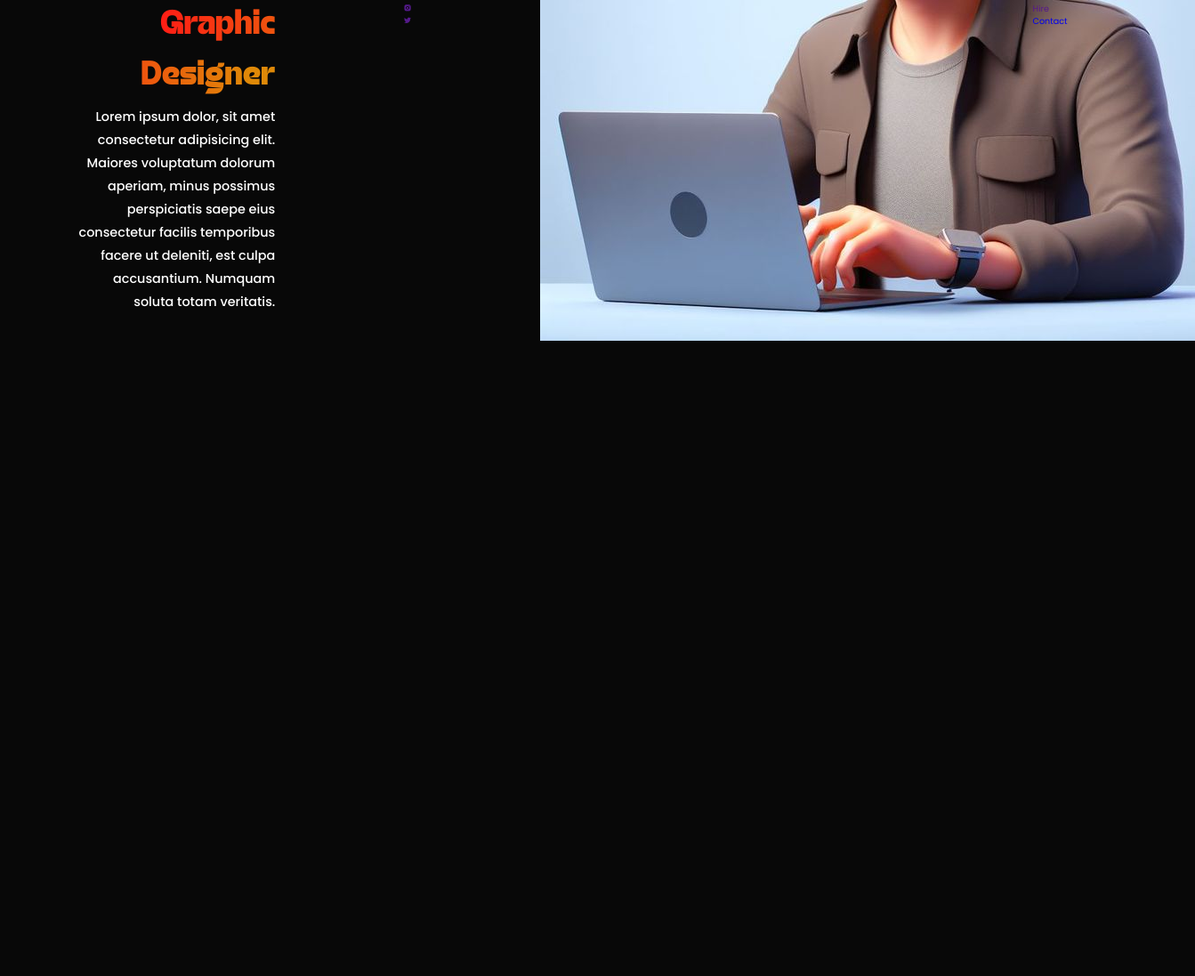
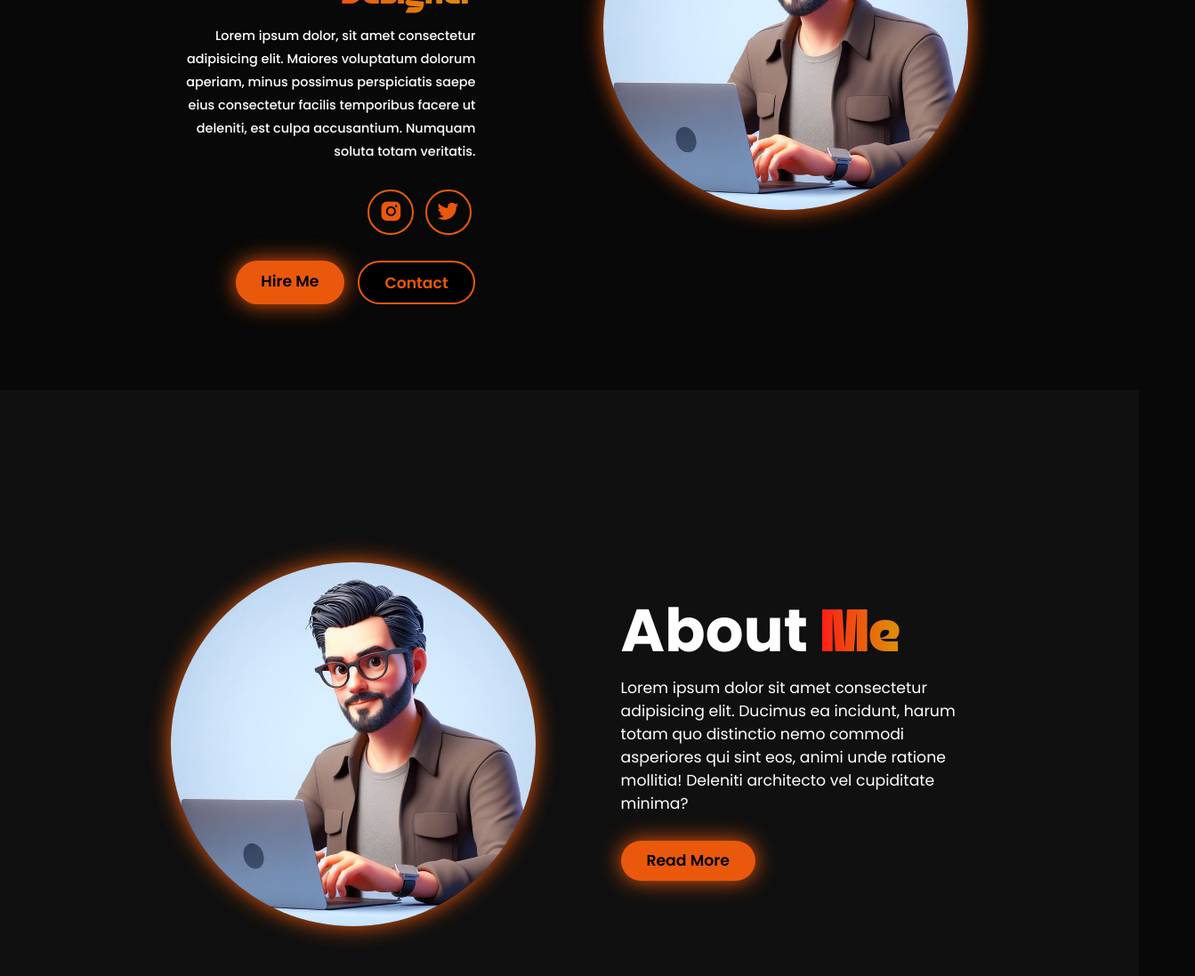
Before and after one commit to Bbylumi/portfolio, a plain HTML site: page index.html in a window 1280 px wide. Shown: the part 449-1546 px from the top of the page at 89% size, 1343 px wide, since content can reach past the window. Before the commit the page ends 932 px from the top, so only its background shows below. Drawn offline with nearby package versions, Linux system fonts and the light colour scheme; files whose address does not match are found by name.

Commit message:
created the about me section

```diff
--- a/index.html
+++ b/index.html
@@ -43,7 +43,6 @@
           consectetur facilis temporibus facere ut deleniti, est culpa
           accusantium. Numquam soluta totam veritatis.
         </p>
-      </div>
         <div class="social-icon">
           <a href="">
             <i class="bx bxl-instagram-alt"></i>
@@ -53,15 +52,33 @@
             <i class="bx bxl-twitter"></i>
           </a>
         </div>
+        <div class="btn-group">
+          <a href="" class="btn">Hire Me</a>
+          <a href="#contact" class="btn">Contact</a>
+        </div>
+      </div>
 
       <div class="home-img">
-        <img src="./assets/gp.jpg" alt="" srcset="">
+        <img src="./assets/gp.jpg" alt="" srcset="" />
+      </div>
+    </section>
+
+    <section class="about">
+      <div class="about-img">
+        <img src="/assets/gp.jpg" alt="" srcset="" />
       </div>
 
-      <div class="btn-group">
-        <a href="" class="btn">Hire</a>
-        <a href="#contact" class="btn">Contact</a>
+      <div class="about-content">
+        <h2>About <span>Me</span></h2>
+        <p>
+          Lorem ipsum dolor sit amet consectetur adipisicing elit. Ducimus ea
+          incidunt, harum totam quo distinctio nemo commodi asperiores qui sint
+          eos, animi unde ratione mollitia! Deleniti architecto vel cupiditate
+          minima?
+        </p>
+        <a href="" class="btn">Read More</a>
       </div>
+
     </section>
     <script src="./script.js"></script>
   </body>
--- a/style.css
+++ b/style.css
@@ -125,6 +125,7 @@ section{
     align-items: center;
     justify-content: center;
     gap: 15rem;
+    margin-top: 77px;
 }
 
 .home-content{
@@ -151,7 +152,121 @@ section{
     font-weight: 500;
     line-height: 1.8;
 }
-.home-img{
+.home-img img{
     width: 32vw;
     border-radius: 50%;
+    box-shadow: 0 0 25px var(--main-color);
+    transition: 0.4s ease-in-out;
 }
+
+.home-img img:hover{
+     box-shadow: 0 0 25px var(--main-color),
+                 0 0 50px var(--main-color),
+                 0 0 100px var(--main-color)
+}
+
+
+.social-icon a {
+    display: inline-flex;
+    justify-content: center;
+    align-items: center;
+    font-size: 3rem;
+    padding: 1rem;
+    background: transparent;
+    border-radius: 50%;
+    border: 2px solid var(--main-color);
+    color: var(--main-color);
+    margin: 3rem 0.5rem;
+    transition: 0.3s ease-in-out;
+}
+
+.social-icon a:hover{
+    color: var(--text-color);
+    background-color: var(--main-color);
+    transform: scale(1.2) translateY(-5px);
+    box-shadow: 0 0 25px var(--main-color);
+}
+
+
+.btn-group{
+    display: flex;
+    gap: 1.5rem;
+}
+
+.btn{
+    display: inline-flex;
+    padding: 1rem 3rem;
+    background-color: var(--main-color);
+    box-shadow: 0 0 25px var(--main-color);
+    border-radius: 3rem;
+    font-size: 1.8rem;
+    color: black;
+    font-weight: 600;
+    transition: 0.3s ease-in-out;
+}
+.btn:hover{
+    transform: scale(1.05);
+    box-shadow: 0 0 25px var(--main-color),
+                0 0 25px var(--main-color)
+}
+
+.btn-group a:nth-of-type(2){
+    background-color: black;
+    color: var(--main-color);
+    border: 2px solid var(--main-color);
+    box-shadow: 0 0 25px transparent;
+}
+
+.btn-group a:nth-of-type(2):hover{
+    box-shadow: 0 0 25px var(--main-color);
+    background-color: var(--main-color);
+    color: black;
+}
+
+
+.about{
+    display: flex;
+    justify-content: center;
+    align-items: center;
+    gap: 10rem;
+    background-color: var(--second-bg-color);
+}
+
+.about-img img{
+    width: 32vw;
+    border-radius: 50%;
+    box-shadow: 0 0 25px var(--main-color);
+    transition: 0.4s ease-in-out;
+}
+
+.about-img img:hover{
+    box-shadow: 0 0 25px var(--main-color),
+                0 0 50px var( --main-color),
+                0 0 100px var(--main-color);
+}
+
+.about-content h2{
+    font-size: 7rem;
+    text-align: left;
+}
+
+.about-content p{
+    font-size: 1.8rem;
+}
+
+.about-content .btn{
+    margin: 3rem 0;
+}
+
+
+::-webkit-scrollbar{
+    width: 20px;
+}
+
+::-webkit-scrollbar-thumb{
+    background-color: var(--main-color);
+}
+
+::-webkit-scrollbar-track{
+    background-color: var(--bg-color);
+}
```
Lines whose indentation alone changed are shown as unchanged.
